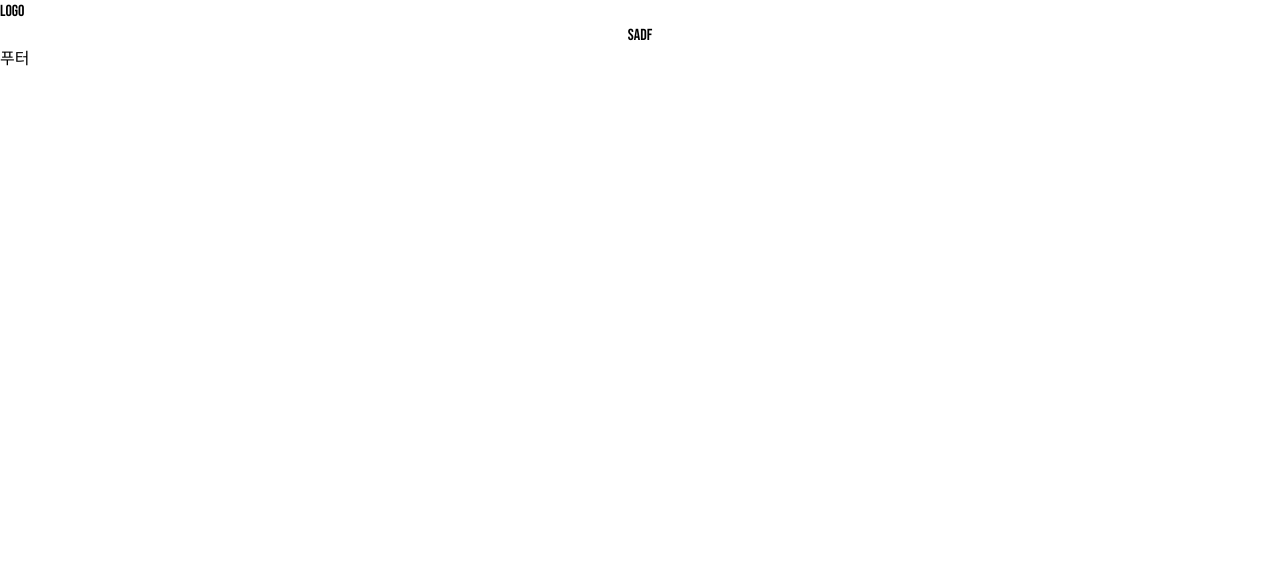
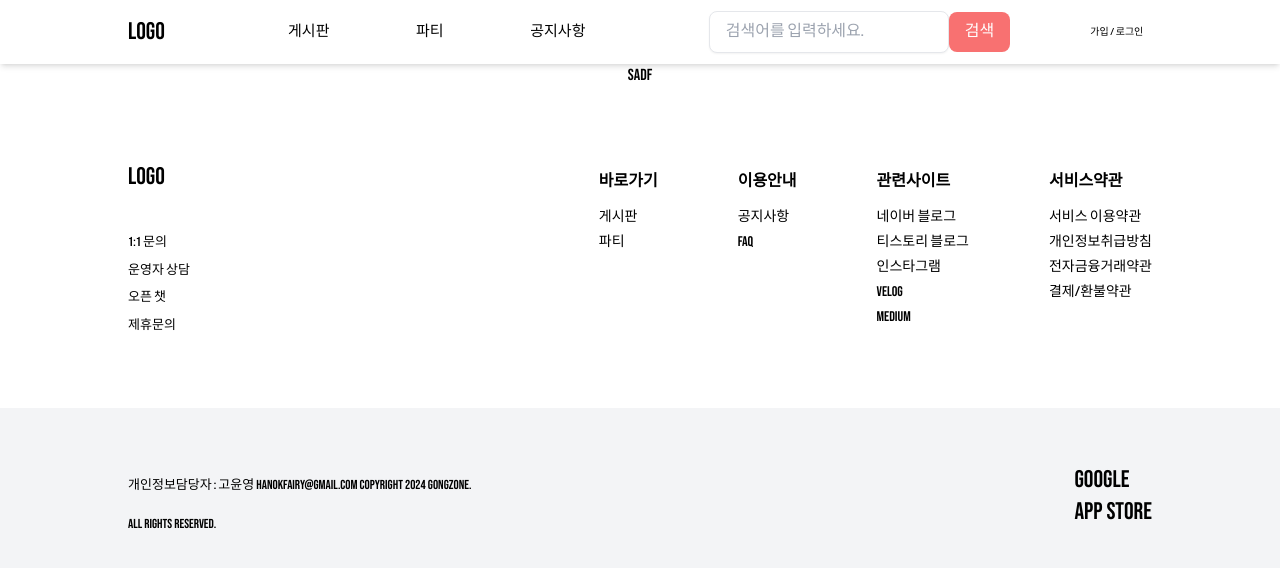
Before and after one commit to ks-gongzone/gongzone_front, a React (Create React App) app: page / in a window 1280 px wide. Shown: the top 568 px of the page. Built offline with nearby package versions, Linux system fonts and the light colour scheme.

Commit message:
:sparkles:feat:Layout added

```diff
--- /dev/null
+++ b/src/components/SearchBar.jsx
@@ -0,0 +1,30 @@
+import { useState } from "react";
+
+export default function SearchBar() {
+  const [query, setQuery] = useState();
+  const handleInputChange = (e) => {
+    setQuery(e.target.value);
+  };
+  const handleSearch = () => {
+    console.log(query);
+  };
+  return (
+    <div className="flex justify-center items-center">
+      <div className="relative">
+        <input
+          type="text"
+          value={query || ""}
+          onChange={handleInputChange}
+          className="w-60 px-4 py-2 border rounded-lg shadow-sm focus:outline-none focus:ring-2 focus:ring-blue-500"
+          placeholder="검색어를 입력하세요."
+        />
+        <button
+          onClick={handleSearch}
+          className="right-2 top-2 bg-red-400 text-white px-4 py-2 rounded-lg hover:bg-red-600 focus:outline-none focus:ring-2 focus:ring-red-500"
+        >
+          검색
+        </button>
+      </div>
+    </div>
+  );
+}
--- a/src/layouts/Footer.jsx
+++ b/src/layouts/Footer.jsx
@@ -1,3 +1,70 @@
+import { Link } from "react-router-dom";
+
 export default function LayoutFooter() {
-  return <div className="text-black">푸터</div>;
+  return (
+    <div>
+      <div className="flex items-center h-80 justify-between max-w-5xl mx-auto">
+        <div className="flex flex-col gap-2">
+          <Link className="text-2xl" to="/">
+            LOGO
+          </Link>
+          <br></br>
+          <div className="text-[13px]">1:1 문의</div>
+          <div className="text-[13px]">운영자 상담</div>
+          <div className="text-[13px]">오픈 챗</div>
+          <div className="text-[13px]">제휴문의</div>
+        </div>
+        <div className="gap-20 flex justify-between">
+          <div className="flex flex-col gap-3">
+            <div className="font-bold">바로가기</div>
+            <div className="flex flex-col gap-1">
+              <Link className="text-[14px]">게시판</Link>
+              <Link className="text-[14px]">파티</Link>
+            </div>
+          </div>
+          <div className="flex flex-col gap-3">
+            <div className="font-bold">이용안내</div>
+            <div className="flex flex-col gap-1">
+              <Link className="text-[14px]">공지사항</Link>
+              <Link className="text-[14px]">FAQ</Link>
+            </div>
+          </div>
+          <div className="flex flex-col gap-3">
+            <div className="font-bold">관련사이트</div>
+            <div className="flex flex-col gap-1">
+              <Link className="text-[14px]">네이버 블로그</Link>
+              <Link className="text-[14px]">티스토리 블로그</Link>
+              <Link className="text-[14px]">인스타그램</Link>
+              <Link className="text-[14px]">Velog</Link>
+              <Link className="text-[14px]">Medium</Link>
+            </div>
+          </div>
+          <div className="flex flex-col gap-3">
+            <div className="font-bold">서비스약관</div>
+            <div className="flex flex-col gap-1">
+              <Link className="text-[14px]">서비스 이용약관</Link>
+              <Link className="text-[14px]">개인정보취급방침</Link>
+              <Link className="text-[14px]">전자금융거래약관</Link>
+              <Link className="text-[14px]">결제/환불약관</Link>
+            </div>
+          </div>
+        </div>
+      </div>
+      <div className="bg-gray-100">
+        <div className="flex h-60 max-w-5xl mx-auto py-7 justify-between">
+          <div className=" text-[13px] py-10">
+            개인정보담당자 : 고윤영 hanokfairy@gmail.com Copyright 2024
+            GONGZONE.
+            <br></br>
+            <br></br>
+            All rights reserved.
+          </div>
+          <div className="py-7">
+            <div className="text-2xl">Google</div>
+            <div className="text-2xl">App Store</div>
+          </div>
+        </div>
+      </div>
+    </div>
+  );
 }
--- a/src/layouts/Header.jsx
+++ b/src/layouts/Header.jsx
@@ -1,10 +1,31 @@
 import { Link } from "react-router-dom";
+import SearchBar from "../components/SearchBar";
+import { MagnifyingGlassIcon } from "@heroicons/react/24/outline";
 
 export default function LayoutHeader() {
   return (
-    <div className="flex items-center">
-      <div className="w-full flex items-center">
-        <Link to="/">LOGO</Link>
+    <div className="shadow-md z-10">
+      <div className="flex items-center h-16 px-20 justify-between">
+        <div className="w-full flex items-center max-w-5xl mx-auto gap-20">
+          <Link className="text-2xl" to="/">
+            LOGO
+          </Link>
+          <div className="w-96 text-[15px] justify-around items-center flex">
+            <Link className="hover:text-red-600" to="/">
+              게시판
+            </Link>
+            <Link className="hover:text-red-600" to="/">
+              파티
+            </Link>
+            <Link className="hover:text-red-600" to="/">
+              공지사항
+            </Link>
+          </div>
+          <div>
+            <SearchBar />
+          </div>
+          <div className="text-[10px]">가입 / 로그인</div>
+        </div>
       </div>
     </div>
   );
--- a/src/routes/Router.jsx
+++ b/src/routes/Router.jsx
@@ -1,6 +1,6 @@
 import { Outlet, createBrowserRouter } from "react-router-dom";
 import LayoutDefault from "../layouts/Default";
-import Home from "../home/Index";
+import Home from "../pages/home/Index";
 
 export default createBrowserRouter([
   {
```
Also changed, not shown: .prettierrc.json, src/pages/home/Index.jsx (renamed from src/home/Index.jsx).
